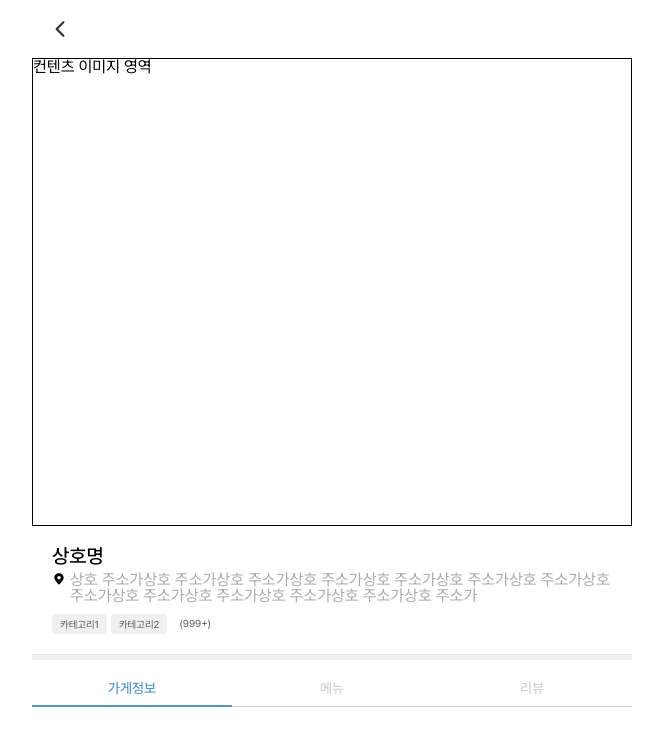
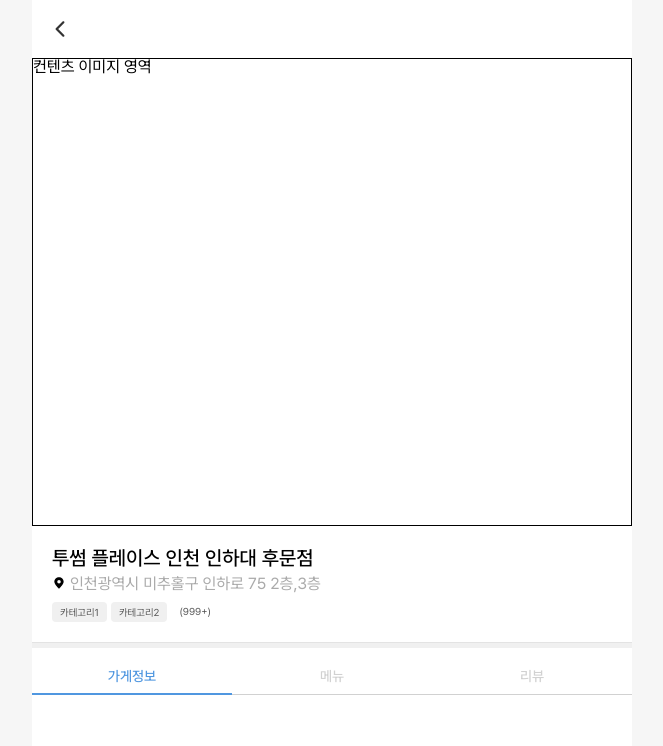
Before and after one commit to project-inhu/inhu-web-frontend, a Next.js app: page /place/1 in a window 1280 px wide. Shown: the top 746 px of the page, without its empty margins (308-971 px from the left). Built offline with nearby package versions, Linux system fonts and the light colour scheme.

Commit message:
fix: Update title font in place detail page

```diff
--- a/src/app/globals.css
+++ b/src/app/globals.css
@@ -61,6 +61,12 @@ table {
 input:focus {
   outline: none;
 }
+body {
+  background-color: #f6f6f6;
+}
+body > div {
+  background-color: white;
+}
 /* ==== Reset CSS ==== */
 
 .test-border {
--- a/src/page/place-detail/index.tsx
+++ b/src/page/place-detail/index.tsx
@@ -14,7 +14,9 @@ export const PlaceDetailPage = () => {
         </div>
         <article className="m-[20px]">
           <header>
-            <h2 className="font-medium text-[20px]">상호명</h2>
+            <h2 className="text-medium-20-120">
+              투썸 플레이스 인천 인하대 후문점
+            </h2>
           </header>
           <main className="mt-[6px] flex flex-col">
             <div className="flex">
@@ -22,10 +24,8 @@ export const PlaceDetailPage = () => {
                 <MapIcon className="w-[14px] fill-secondary-500" />
               </div>
               <div>
-                <h3 className="text-secondary-500 font-normal line-clamp-2">
-                  상호 주소가상호 주소가상호 주소가상호 주소가상호 주소가상호
-                  주소가상호 주소가상호 주소가상호 주소가상호 주소가상호
-                  주소가상호 주소가상호 주소가
+                <h3 className="text-secondary-500 font-normal">
+                  인천광역시 미추홀구 인하로 75 2층,3층
                 </h3>
               </div>
             </div>
```
